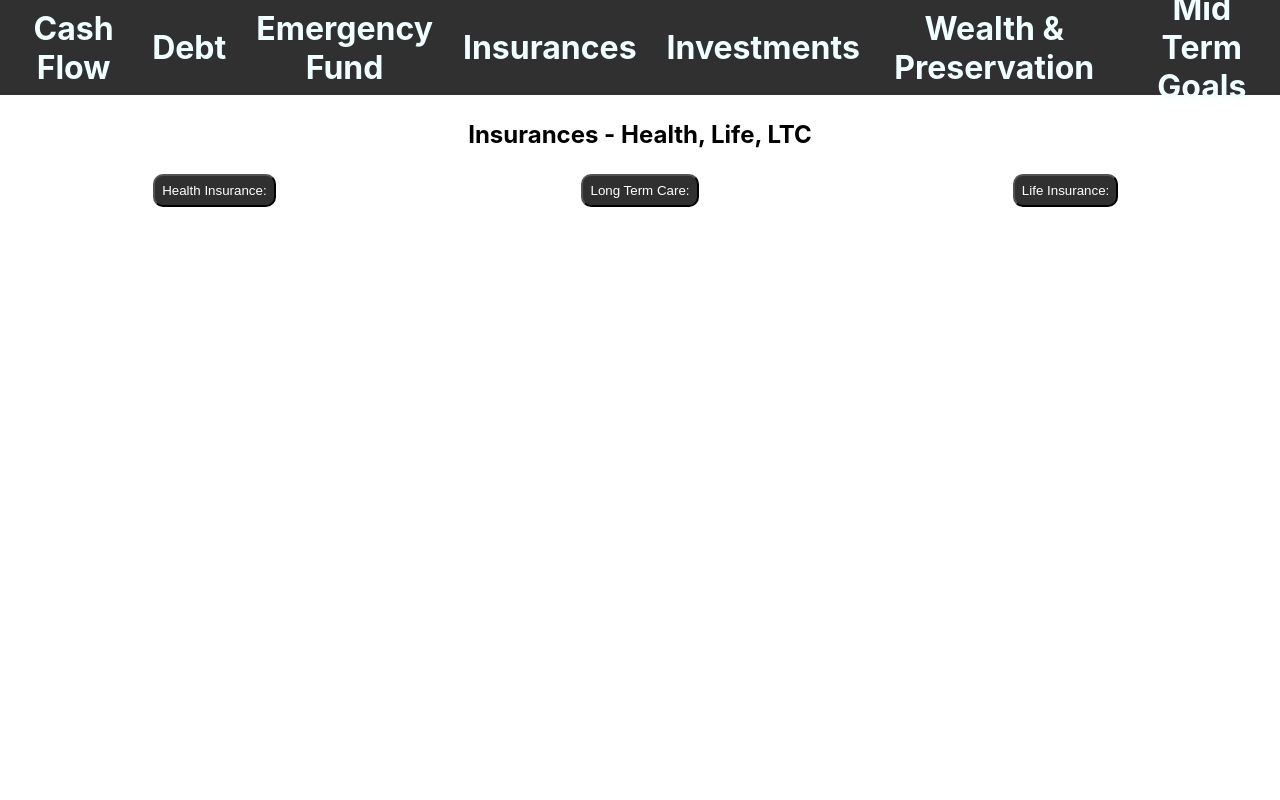
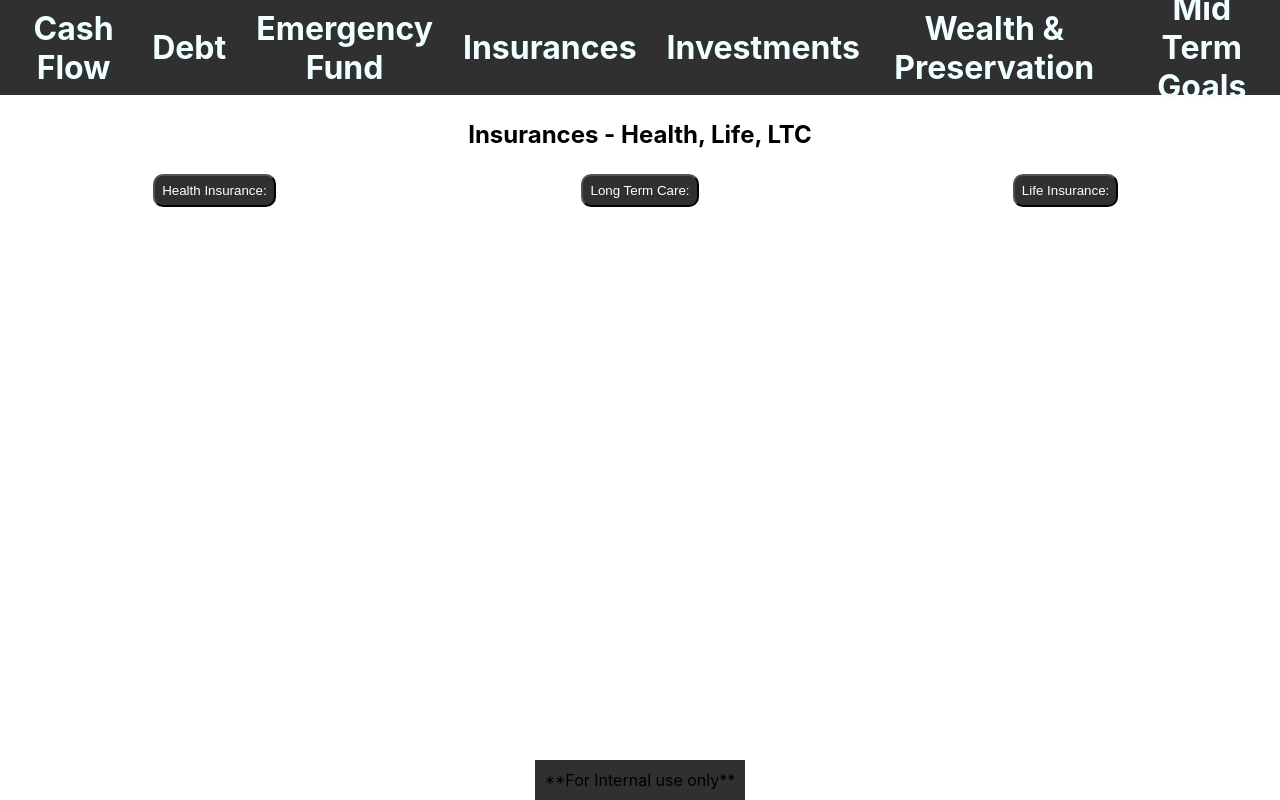
Before and after one commit to chadnephi/RecommendationTool, a React (Create React App) app: page /Insurances in a window 1280 px wide. Built offline with nearby package versions, Linux system fonts and the light colour scheme.

Commit message:
Added footer and worked on Insurances

```diff
--- a/src/App.js
+++ b/src/App.js
@@ -1,23 +1,23 @@
 import "./App.css";
 import { Route, Routes } from "react-router-dom";
 import Header from "./Components/Header";
+import Footer from "./Components/Footer";
 import CashFlow from "./Screens/CashFlow";
 import Debt from "./Screens/Debt";
 import EmergencyFund from "./Screens/EmergencyFund";
 import Insurances from "./Screens/Insurances";
 
 function App() {
-
   return (
     <div className="App">
-      <Header/>
+      <Header />
       <Routes>
-        <Route path="/CashFlow" element={<CashFlow/>}/>
-        <Route path="/Debt" element={<Debt/>}/>
-        <Route path="/EmergencyFund" element={<EmergencyFund/>}/>
-        <Route path="/Insurances" element={<Insurances/>}/>
+        <Route path="/CashFlow" element={<CashFlow />} />
+        <Route path="/Debt" element={<Debt />} />
+        <Route path="/EmergencyFund" element={<EmergencyFund />} />
+        <Route path="/Insurances" element={<Insurances />} />
       </Routes>
-
+      <Footer />
     </div>
   );
 }
--- /dev/null
+++ b/src/Components/Footer.jsx
@@ -0,0 +1,12 @@
+import React from "react";
+import "./footer.css";
+
+const Footer = () => {
+  return (
+    <div className="footer2">
+      <div className="footer">**For Internal use only**</div>
+    </div>
+  );
+};
+
+export default Footer;
--- /dev/null
+++ b/src/Components/footer.css
@@ -0,0 +1,12 @@
+.footer{
+    position: fixed;
+    bottom: 0;
+    padding: 10px;
+    background-color: #303030;
+    z-index: 9999;
+
+}
+.footer2{
+    display: flex;
+    justify-content: center;
+}
--- a/src/Screens/Debt.jsx
+++ b/src/Screens/Debt.jsx
@@ -322,6 +322,7 @@ const Debt = () => {
                 credit in the next year and half
               </li>
             </ul>
+              <h3 style={{ border: "3px dotted black", padding: "10px 0px" }}>Try next idea</h3>
           </div>
         )}
         {debtCon && (
--- a/src/Screens/Insurances.jsx
+++ b/src/Screens/Insurances.jsx
@@ -117,7 +117,7 @@ const Insurances = () => {
               <div>
                 <h4>Options:</h4>
                 <ol>
-                  <li>Bundled with other insurnaces</li>
+                  <li>Bundled with other insurances</li>
                   <li>My friend helped me get it</li>
                 </ol>
               </div>
```
Also changed, not shown: 2 other files (tests, documents, lock files or other folders).
